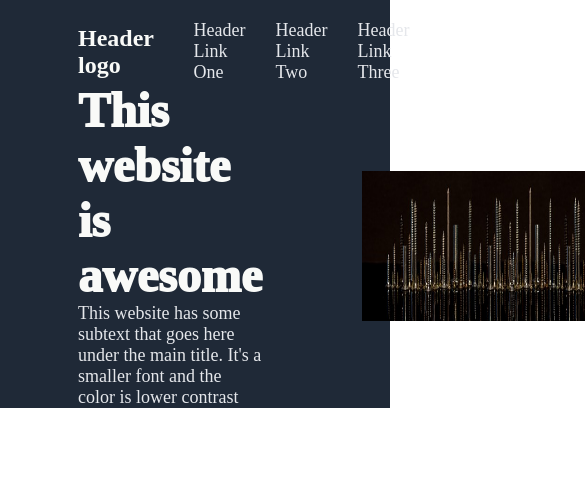
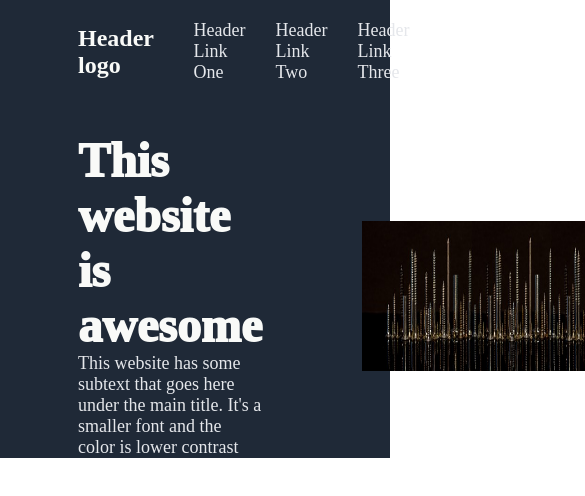
Before and after one commit to ralphyaken/odin-landing, a plain HTML site: page index.html in a window 390 px wide. Shown: the top 496 px of the page, 585 px wide, since content can reach past the window. Drawn offline with Linux system fonts and the light colour scheme; a web font is replaced by a local one.

Commit message:
Fixes to responsiveness

```diff
--- a/styles.css
+++ b/styles.css
@@ -36,6 +36,7 @@ ul {
     justify-content: space-between;
     max-height: 100px;
     padding-top: 20px;
+    padding-bottom: 50px;
 }
 
 .logo {
@@ -59,7 +60,7 @@ ul {
 .heromain {
     display: flex;
     align-items: center;
-    flex: 1;
+    justify-content: space-between;
     gap: 100px;
 }
 
@@ -86,8 +87,9 @@ ul {
 
 .heroimg {
     display: flex;
-    align-items: flex-end;
-    justify-content: flex-end;
+    align-items: center;
+    justify-content: center;
+    padding-right: 20%;
 }
 
 img {
```
